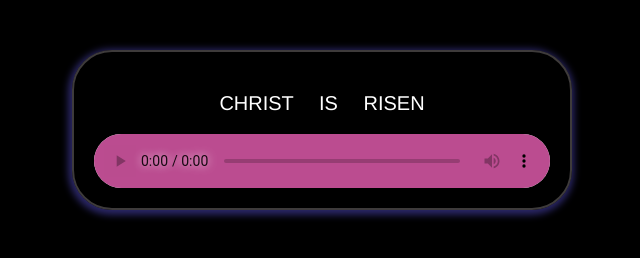
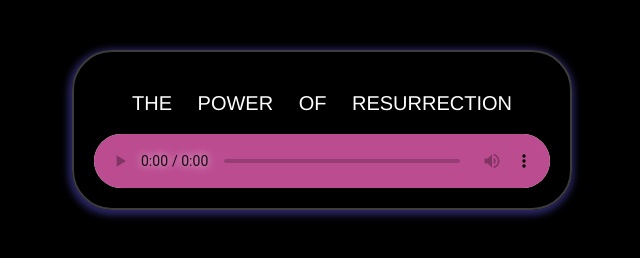
Before and after one commit to Yuriweb82/greatcommissionministrieswebsite, a plain HTML site: page audios.html in a window 1280 px wide. Shown: the whole page, without its empty margins (318-958 px from the left). Drawn offline with nearby package versions, Linux system fonts and the light colour scheme.

Commit message:
Update audios.html

```diff
--- a/audios.html
+++ b/audios.html
@@ -16,7 +16,7 @@
                 <div class="header">
                     <div class="text">
                         <div class="welcomeText">
-                            <h2><span>CHRIST IS RISEN</span></h2>
+                            <h2><span>THE POWER OF RESURRECTION</span></h2>
                         </div>
                     </div>
                     <div class="button">
```
